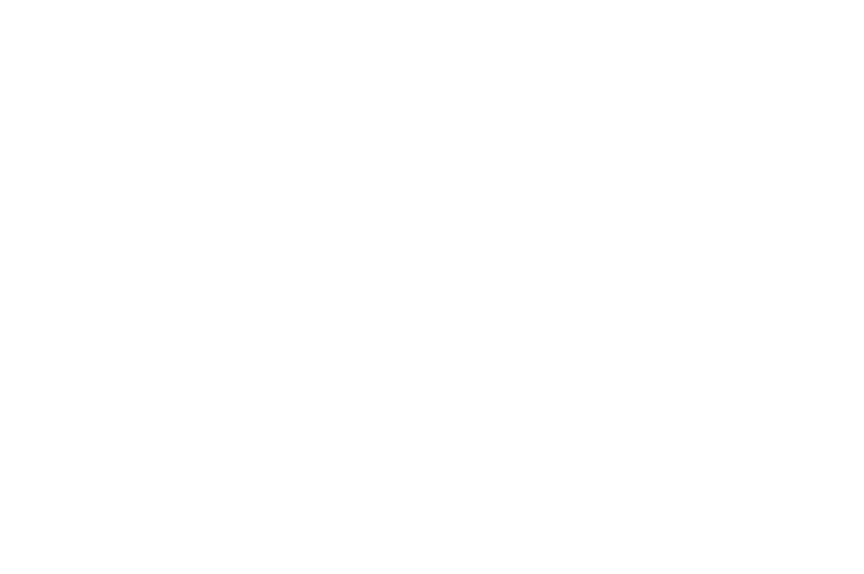
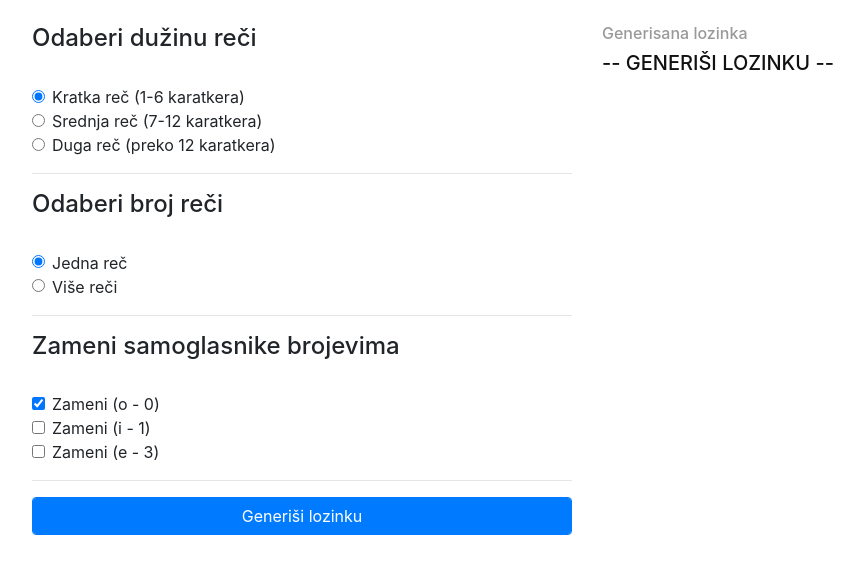
Before and after one commit to ivkeapp/passwordgenerator, a PHP site: page / in a window 1280 px wide. Before the commit the part shown is empty. Shown: the top 574 px of the page, without its empty margins (53-917 px from the left). Run offline with PHP 8.4, Linux system fonts and the light colour scheme.

Commit message:
Add layout

```diff
--- a/index.php
+++ b/index.php
@@ -4,7 +4,7 @@
 		<meta charset="utf-8">
 		<meta name="viewport" content="width=device-width, initial-scale=1, shrink-to-fit=no">
 		<title>Password Generator</title>
-		<meta name="description" content="The HTML5 Herald">
+		<meta name="description" content="This web application is generating passwords">
 		<meta name="author" content="Ivan Zarkovic">
 		<link rel="canonical" href="https://getbootstrap.com/docs/4.5/examples/dashboard/">
 		<link rel="stylesheet" href="https://maxcdn.bootstrapcdn.com/bootstrap/4.5.0/css/bootstrap.min.css">
@@ -12,6 +12,80 @@
 		<script src="https://maxcdn.bootstrapcdn.com/bootstrap/4.0.0/js/bootstrap.min.js"></script>
     </head>
 	<body>
-
+    <br>
+		<div class="container">
+			<div class="row">
+				<div class="col-lg-6 col-md-6 col-sm-12">
+                    <div class="wrapper"
+                        <form>
+                            <h2 class="h4">Odaberi dužinu reči</h2>
+                            <br>
+                            <div class="form-check">
+                                <input class="form-check-input wordlen" type="radio" name="wordlen" id="wordlen" value="1" checked>
+                                <label class="form-check-label" for="wordlen">
+                                Kratka reč (1-6 karatkera)
+                                </label>
+                            </div>
+                            <div class="form-check">
+                                <input class="form-check-input wordlen" type="radio" name="wordlen" id="wordlen2" value="2" >
+                                <label class="form-check-label" for="wordlen2">
+                                Srednja reč (7-12 karatkera)
+                                </label>
+                            </div>
+                            <div class="form-check">
+                                <input class="form-check-input wordlen" type="radio" name="wordlen" id="wordlen3" value="3" >
+                                <label class="form-check-label" for="wordlen3">
+                                Duga reč (preko 12 karatkera)
+                                </label>
+                            </div>
+                            <hr>
+                            <h2 class="h4">Odaberi broj reči</h2>
+                            <br>
+                            <div class="form-check">
+                                <input class="form-check-input wordnum" type="radio" name="wordnum" id="wordnum" value="1" checked>
+                                <label class="form-check-label" for="wordlen">
+                                Jedna reč
+                                </label>
+                            </div>
+                            <div class="form-check">
+                                <input class="form-check-input wordnum" type="radio" name="wordnum" id="wordnum2" value="2" >
+                                <label class="form-check-label" for="wordlen2">
+                                Više reči
+                                </label>
+                            </div>
+                            <hr>
+                            <h2 class="h4">Zameni samoglasnike brojevima</h2>
+                            <br>
+                            <div class="form-check">
+                                <input class="form-check-input changetonum" type="checkbox" name="changetonum" id="changetonum" value="1" checked>
+                                <label class="form-check-label" for="wordlen">
+                                Zameni (o - 0)
+                                </label>
+                            </div>
+                            <div class="form-check">
+                                <input class="form-check-input changetonum" type="checkbox" name="changetonum" id="changetonum2" value="2">
+                                <label class="form-check-label" for="wordlen">
+                                Zameni (i - 1)
+                                </label>
+                            </div>
+                            <div class="form-check">
+                                <input class="form-check-input changetonum" type="checkbox" name="changetonum" id="changetonum3" value="3">
+                                <label class="form-check-label" for="wordlen">
+                                Zameni (e - 3)
+                                </label>
+                            </div>
+                            <hr>
+                        </form>
+					    <input class="form-control btn btn-primary" type="submit" value="Generiši lozinku" name="Generate" id="btn-generate">
+                    </div>
+				</div>
+				<div class="col-lg-6 col-md-6 col-sm-12">
+                    <div class="wrapper h-100" style="min-height:240px;">
+                        <h3 style="color: #999999;" class="h6">Generisana lozinka</h3>
+					    <h3 style="color: #111111;" class="h5" id="password">-- GENERIŠI LOZINKU --</h3>
+                    </div>
+				</div>
+			</div>
+		</div>
     </body>
 </html>
```
